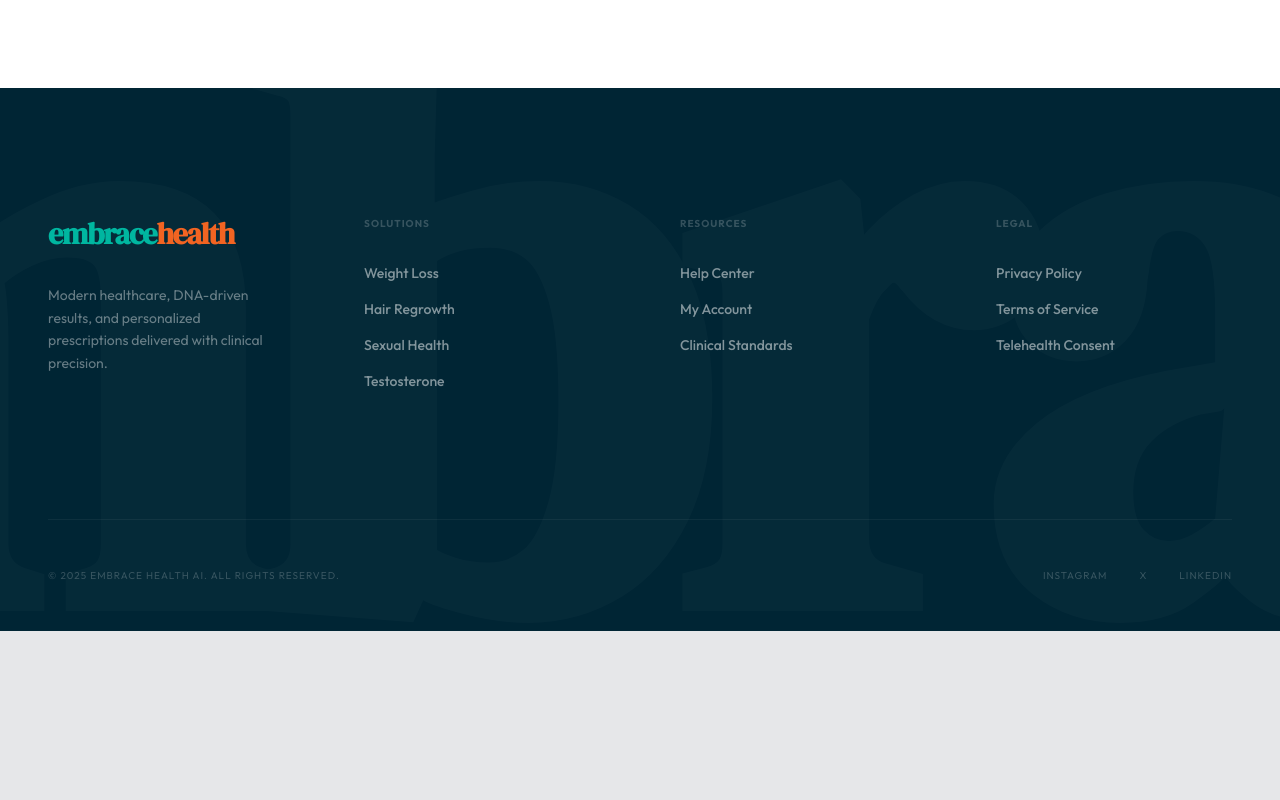
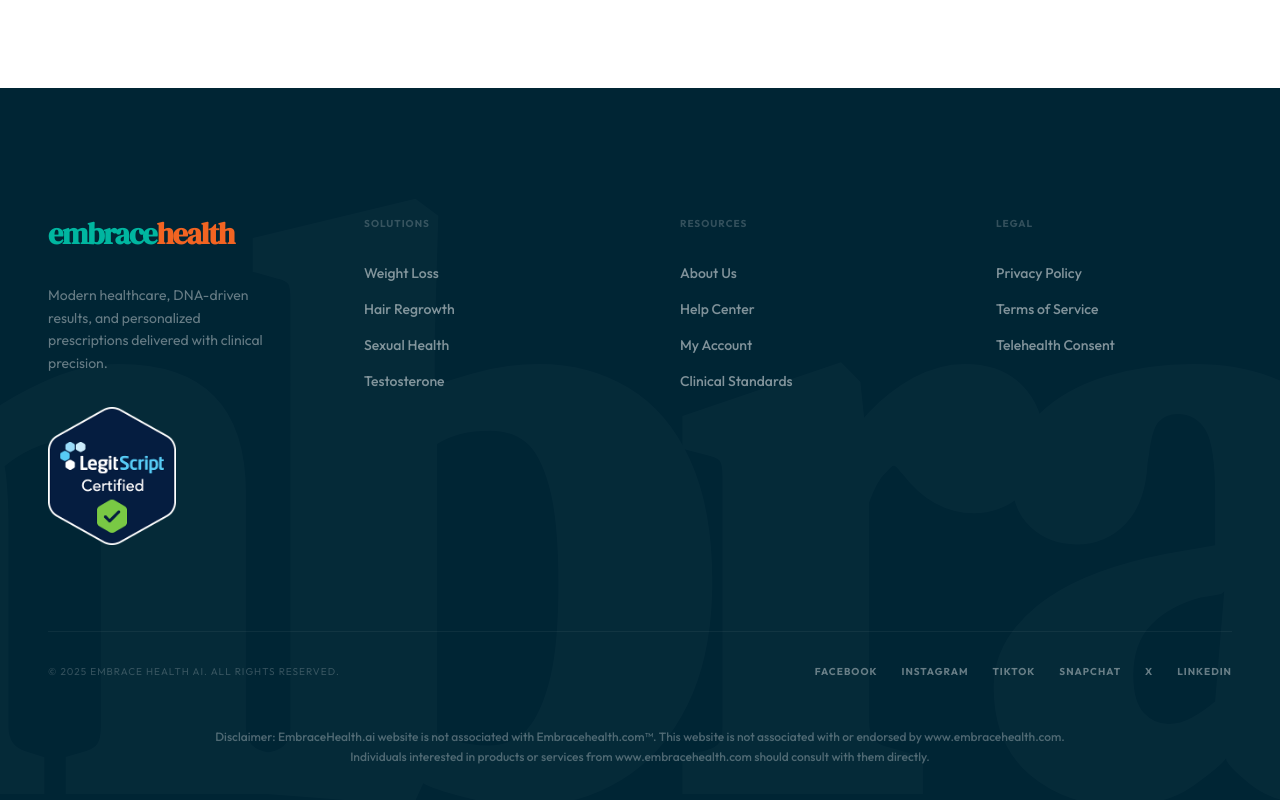
Before and after one commit to robsammonsdfw/embracemarket, a React (Vite) app: page / in a window 1280 px wide. Shown: the part 3524-4324 px from the top of the page. Before the commit the page ends 4155 px from the top, so only its background shows below. Built offline with nearby package versions, Linux system fonts and the light colour scheme; no server answers.

Commit message:
Update footer

```diff
--- a/components/Footer.tsx
+++ b/components/Footer.tsx
@@ -1,37 +1,58 @@
-
 import React from 'react';
 
 const Footer: React.FC = () => {
   return (
     <footer className="bg-[#002534] text-white pt-32 pb-12 overflow-hidden relative">
       <div className="max-w-[1400px] mx-auto px-6 md:px-12 relative z-10">
-        <div className="grid grid-cols-1 md:grid-cols-2 lg:grid-cols-4 gap-20 mb-32">
+        <div className="grid grid-cols-1 md:grid-cols-2 lg:grid-cols-4 gap-20 mb-20">
+
+          {/* Brand Column */}
           <div>
             <div className="flex items-center text-3xl font-bold serif mb-8">
               <span className="text-[#00B6A0]">embrace</span>
               <span className="text-[#F26422]">health</span>
             </div>
-            <p className="text-white/40 max-w-xs leading-relaxed text-sm">
+            <p className="text-white/40 max-w-xs leading-relaxed text-sm mb-8">
               Modern healthcare, DNA-driven results, and personalized prescriptions delivered with clinical precision.
             </p>
+            {/* LegitScript Seal */}
+            <a
+              href="https://www.legitscript.com/websites/?checker_keywords=embracehealth.ai"
+              target="_blank"
+              rel="noopener noreferrer"
+              className="inline-block hover:opacity-80 transition-opacity"
+            >
+              <img
+                src="/44740977.png"
+                alt="LegitScript Certified"
+                className="w-32 h-auto"
+              />
+            </a>
           </div>
+
+          {/* Solutions Column */}
           <div>
             <p className="text-[10px] font-bold tracking-widest text-white/20 mb-8 uppercase">SOLUTIONS</p>
             <ul className="space-y-4 text-white/50 font-medium text-sm">
-              <li><a href="#" className="hover:text-[#00B6A0] transition-colors">Weight Loss</a></li>
-              <li><a href="#" className="hover:text-[#00B6A0] transition-colors">Hair Regrowth</a></li>
-              <li><a href="#" className="hover:text-[#00B6A0] transition-colors">Sexual Health</a></li>
-              <li><a href="#" className="hover:text-[#00B6A0] transition-colors">Testosterone</a></li>
+              <li><a href="https://shop.embracehealth.ai/collections/weight-loss" className="hover:text-[#00B6A0] transition-colors">Weight Loss</a></li>
+              <li><a href="https://shop.embracehealth.ai/collections/hair-loss" className="hover:text-[#00B6A0] transition-colors">Hair Regrowth</a></li>
+              <li><a href="https://shop.embracehealth.ai/collections/erectile-dysfunction" className="hover:text-[#00B6A0] transition-colors">Sexual Health</a></li>
+              <li><a href="https://shop.embracehealth.ai/collections/testosterone" className="hover:text-[#00B6A0] transition-colors">Testosterone</a></li>
             </ul>
           </div>
+
+          {/* Resources Column */}
           <div>
              <p className="text-[10px] font-bold tracking-widest text-white/20 mb-8 uppercase">RESOURCES</p>
              <ul className="space-y-4 text-white/50 font-medium text-sm">
+              <li><a href="/about" className="hover:text-[#F26422] transition-colors">About Us</a></li>
               <li><a href="#" className="hover:text-[#F26422] transition-colors">Help Center</a></li>
-              <li><a href="#" className="hover:text-[#F26422] transition-colors">My Account</a></li>
+              <li><a href="/login" className="hover:text-[#F26422] transition-colors">My Account</a></li>
               <li><a href="#" className="hover:text-[#F26422] transition-colors">Clinical Standards</a></li>
             </ul>
           </div>
+
+          {/* Legal Column */}
           <div>
              <p className="text-[10px] font-bold tracking-widest text-white/20 mb-8 uppercase">LEGAL</p>
              <ul className="space-y-4 text-white/50 font-medium text-sm">
@@ -42,13 +63,25 @@ const Footer: React.FC = () => {
           </div>
         </div>
 
-        <div className="pt-12 border-t border-white/5 text-[10px] text-white/20 uppercase tracking-widest flex flex-col md:flex-row justify-between items-center space-y-4 md:space-y-0">
-          <p>© 2025 Embrace Health AI. All rights reserved.</p>
-          <div className="flex space-x-8">
-            <a href="#" className="hover:text-white transition-all">Instagram</a>
-            <a href="#" className="hover:text-white transition-all">X</a>
-            <a href="#" className="hover:text-white transition-all">LinkedIn</a>
+        {/* Social & Copyright Bar */}
+        <div className="pt-8 border-t border-white/5 flex flex-col md:flex-row justify-between items-center space-y-6 md:space-y-0 mb-12">
+          <p className="text-[10px] text-white/20 uppercase tracking-widest">© 2025 Embrace Health AI. All rights reserved.</p>
+
+          <div className="flex flex-wrap justify-center gap-6 text-[10px] font-bold tracking-widest uppercase text-white/40">
+            <a href="https://www.facebook.com/embracehealthai/" target="_blank" rel="noopener noreferrer" className="hover:text-white transition-all">Facebook</a>
+            <a href="https://www.instagram.com/embracehealthai" target="_blank" rel="noopener noreferrer" className="hover:text-white transition-all">Instagram</a>
+            <a href="https://www.tiktok.com/@embracehealthai" target="_blank" rel="noopener noreferrer" className="hover:text-white transition-all">TikTok</a>
+            <a href="https://www.snapchat.com/@embracehealthai" target="_blank" rel="noopener noreferrer" className="hover:text-white transition-all">Snapchat</a>
+            <a href="https://x.com/embracehealthai" target="_blank" rel="noopener noreferrer" className="hover:text-white transition-all">X</a>
+            <a href="https://www.linkedin.com/company/embracehealthai/about/" target="_blank" rel="noopener noreferrer" className="hover:text-white transition-all">LinkedIn</a>
           </div>
+        </div>
+
+        {/* Disclaimer Text */}
+        <div className="text-center max-w-4xl mx-auto">
+          <p className="text-xs text-white/30 leading-relaxed font-medium">
+            Disclaimer: EmbraceHealth.ai website is not associated with Embracehealth.com™. This website is not associated with or endorsed by www.embracehealth.com. Individuals interested in products or services from www.embracehealth.com should consult with them directly.
+          </p>
         </div>
       </div>
 
```
Also changed, not shown: public/44740977.png (added).
